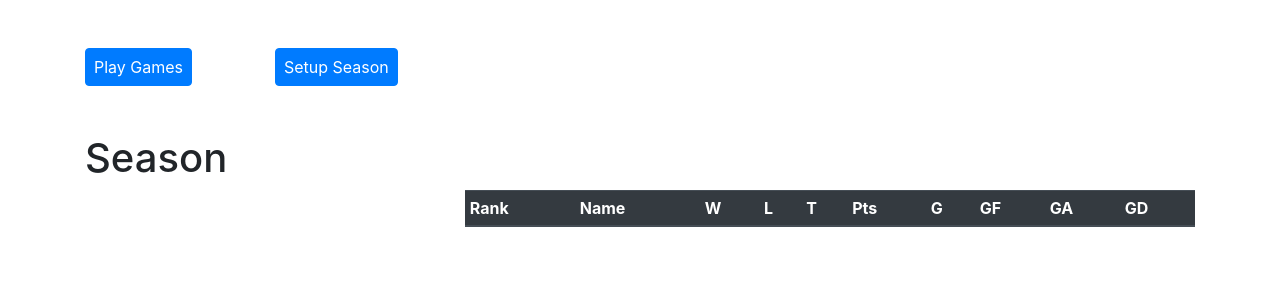
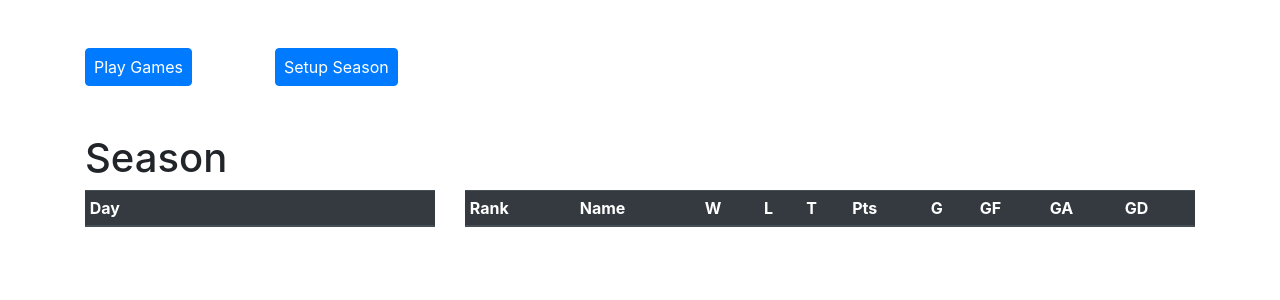
Before and after one commit to jodyunter/teampython, a Flask app: template templates/homepage.html in a window 1280 px wide. Shown: the part 56-356 px from the top of the page. Run offline with Flask 2, Linux system fonts and the light colour scheme; the template is opened without the code that fills it, so the values that code supplies are empty; some libraries are stand-ins or nearby versions.

Commit message:
Now always show yesterdays games for easy reference.  Next step is a team view/edit/create page

```diff
--- a/app.py
+++ b/app.py
@@ -16,7 +16,7 @@ Database.init_db(db_connection_string)
 #  logging.basicConfig(filename=log_file, filemode='w', format=log_format, level=log_level, datefmt=log_date_format)
 logging.basicConfig(format=log_format, level=log_level, datefmt=log_date_format)
 
-rounds = 4
+rounds = 2
 do_home_and_away = False
 rules_name = "Season"  # other is Playoff
 
--- a/templates/homepage.html
+++ b/templates/homepage.html
@@ -16,6 +16,15 @@
     </div>
     <div class="row">
         <div class="col-4">
+            <div class="row">
+                <div class="col">
+                    {% with day=view.getDaysInReverseOrder()[1], games=view.days[view.getDaysInReverseOrder()[1]] %}
+                    {% include "games/components/game_day.component.html" %}
+                    {% endwith %}
+                </div>
+            </div>
+            <div class="row">
+                <div class="col">
                     <div id="days" class="carousel slide" data-ride="carousel">
                         <div class="carousel-inner">
                             {% for key in view.getDaysInReverseOrder() %}
@@ -25,8 +34,6 @@
                                 <div class="carousel-item">
                                     {% endif %}
                                     {% with day=key, games=view.days[key] %}
-                            {% set game_list_class = "" %}
-                            {% set today = False %}
                                     {% include "games/components/game_day.component.html" %}
                                     {% endwith %}
                                 </div>
@@ -43,6 +50,8 @@
                             </a>
                         </div>
                     </div>
+                </div>
+            </div>
             <div class="col">
                 {% set showYear = False %}
                 {% set table_style = "table-sm table-striped" %}
```
Also changed, not shown: 1 other file. Lines whose indentation alone changed are shown as unchanged.
